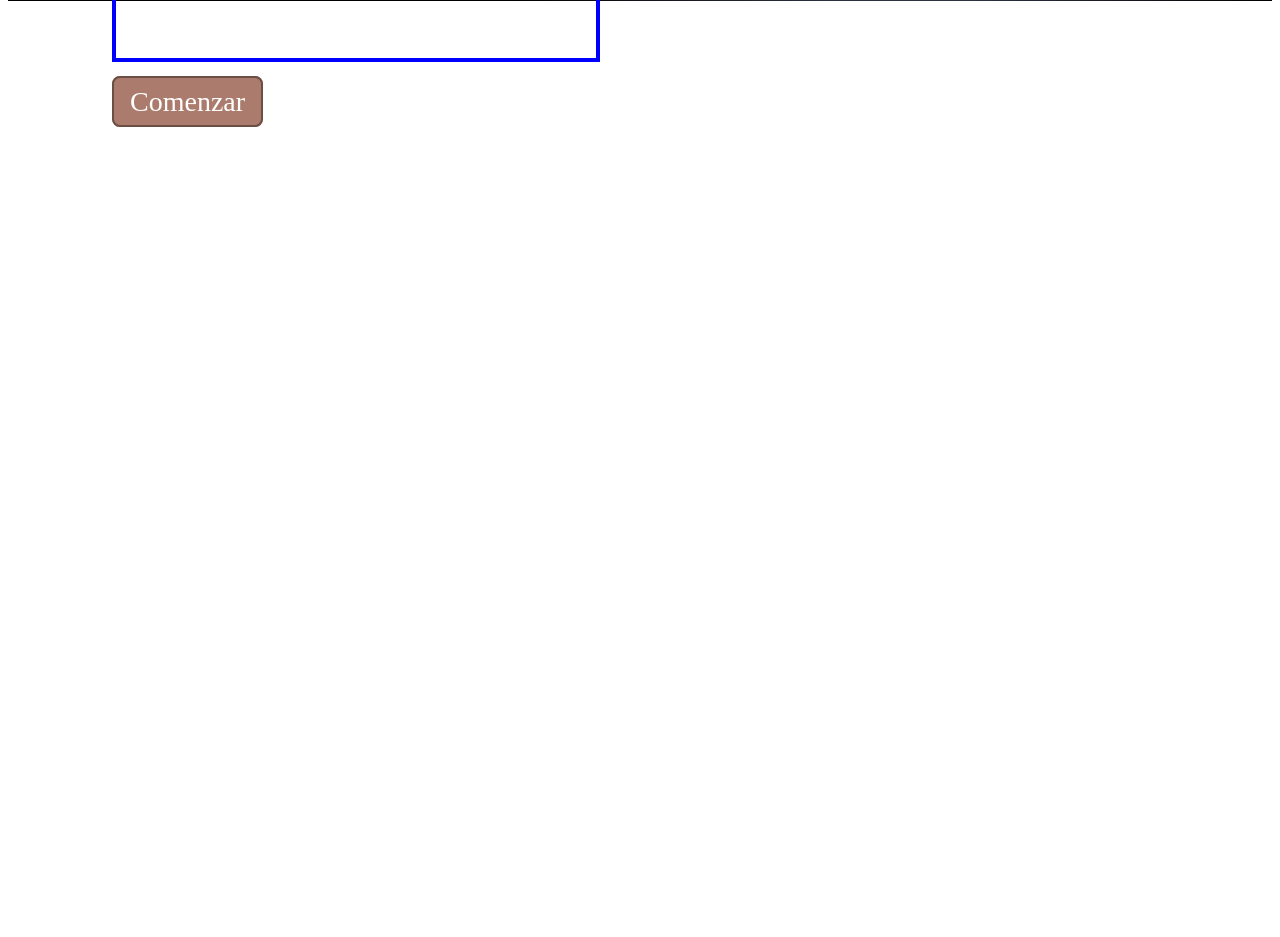
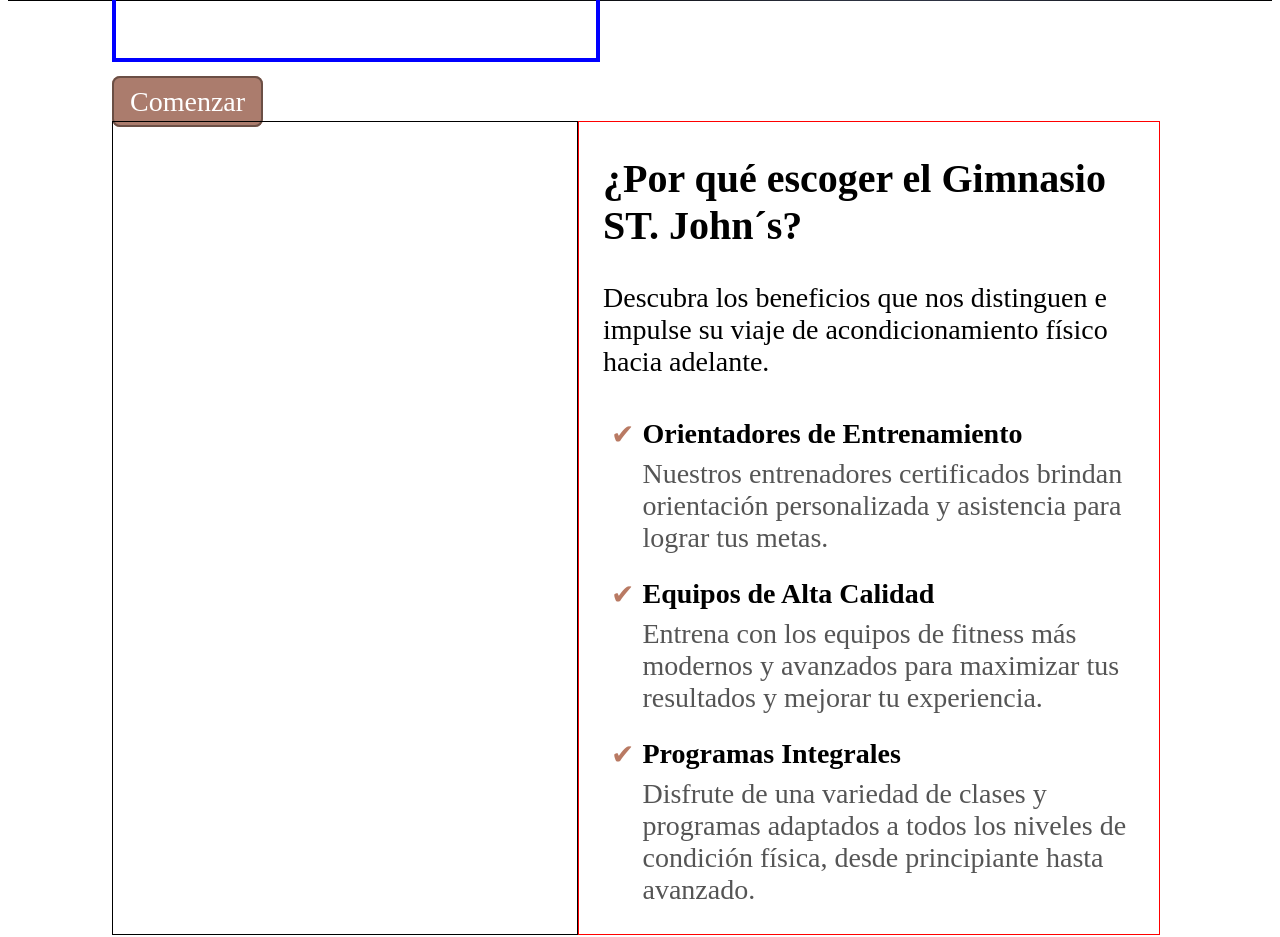
Before and after one commit to byQuesters/St-Johns-Gym, a Next.js app: page / in a window 1280 px wide. Shown: the part 807-1744 px from the top of the page. Before the commit the page ends 934 px from the top, so only its background shows below. Built offline with nearby package versions, Linux system fonts and the light colour scheme.

Commit message:
feat: part 2

```diff
--- a/public/css/main.css
+++ b/public/css/main.css
@@ -24,7 +24,8 @@ html{
     rgb(43, 48, 62) 65%,
     rgb(45, 50, 66) 76%,
     rgb(0, 0, 0) 100%
-  );    padding-left: 13vh;
+  );
+  padding-left: 13vh;
 }
 .titlewelcome{
   padding-top: 18vh;
@@ -55,3 +56,55 @@ html{
   background-color: #AB7C6D;
   text-decoration: none;
 }
+
+.part2{
+  margin-top: 15vh;
+  padding-left: 13vh;
+}
+.part2 .part2divs{
+  display: flex;
+  width: 100%;
+}
+.part2 .part2divs .image1{
+  border: 1px solid black;
+  width: 40%;
+}
+.part2 .part2divs .text{
+  width: 50%;
+  border: 1px solid red;
+}
+.part2 .part2divs .text h2{
+  font-size: 5vh;
+  margin-left: 3vh;
+}
+.part2 .part2divs .text h3{
+  font-size: 3.5vh;
+  margin-left: 3vh;
+  font-weight: lighter;
+}
+.custom-list {
+  margin-top: 5vh;
+  list-style: none; /* Quita las viñetas predeterminadas */
+  padding: 0;
+  font-size: 3.5vh;
+}
+.custom-list li {
+  display: flex;
+  align-items: flex-start; /* Alinea los elementos verticalmente */
+  margin-bottom: 3vh; /* Espacio entre los elementos */
+}
+.custom-list li::before {
+  content: "✔"; /* Simula un icono personalizado */
+  color: #b97a63; /* Color marrón del icono */
+  font-size: 3.5vh; /* Tamaño del icono */
+  margin-left: 4vh;
+  margin-right: 1vh; /* Espacio entre el icono y el texto */
+}
+.custom-list-title {
+  font-weight: bold; /* Títulos en negrita */
+  margin: 0; /* Quita márgenes innecesarios */
+}
+.custom-list-text {
+  margin: 1vh 0 0; /* Espaciado solo arriba */
+  color: #555; /* Color gris para el texto */
+}
--- a/src/app/page.jsx
+++ b/src/app/page.jsx
@@ -36,8 +36,37 @@ export default function Home() {
       </div>
 
       <div className="part2">
+        <div className="part2divs">
+          <div className="image1">
+            <img src="#" alt="" />
+          </div>
+          <div className="text">
+            <h2>¿Por qué escoger el Gimnasio ST. John´s?</h2>
+            <h3>Descubra los beneficios que nos distinguen e impulse su viaje de acondicionamiento físico hacia adelante.</h3>
+            <ul className="custom-list">
+              <li>
+                <div>
+                  <p className="custom-list-title">Orientadores de Entrenamiento</p>
+                  <p className="custom-list-text">Nuestros entrenadores certificados brindan orientación personalizada y asistencia para lograr tus metas.</p>
+                </div>
+              </li>
+              <li>
+                <div>
+                  <p className="custom-list-title">Equipos de Alta Calidad</p>
+                  <p className="custom-list-text">Entrena con los equipos de fitness más modernos y avanzados para maximizar tus resultados y mejorar tu experiencia.</p>
+                </div>
+              </li>
+              <li>
+                <div>
+                  <p className="custom-list-title">Programas Integrales</p>
+                  <p className="custom-list-text">Disfrute de una variedad de clases y programas adaptados a todos los niveles de condición física, desde principiante hasta avanzado.</p>
+                </div>
+              </li>
+            </ul>
+          </div>
+        </div>
+      </div>
 
-      </div>
     </div>
   );
 }
```
